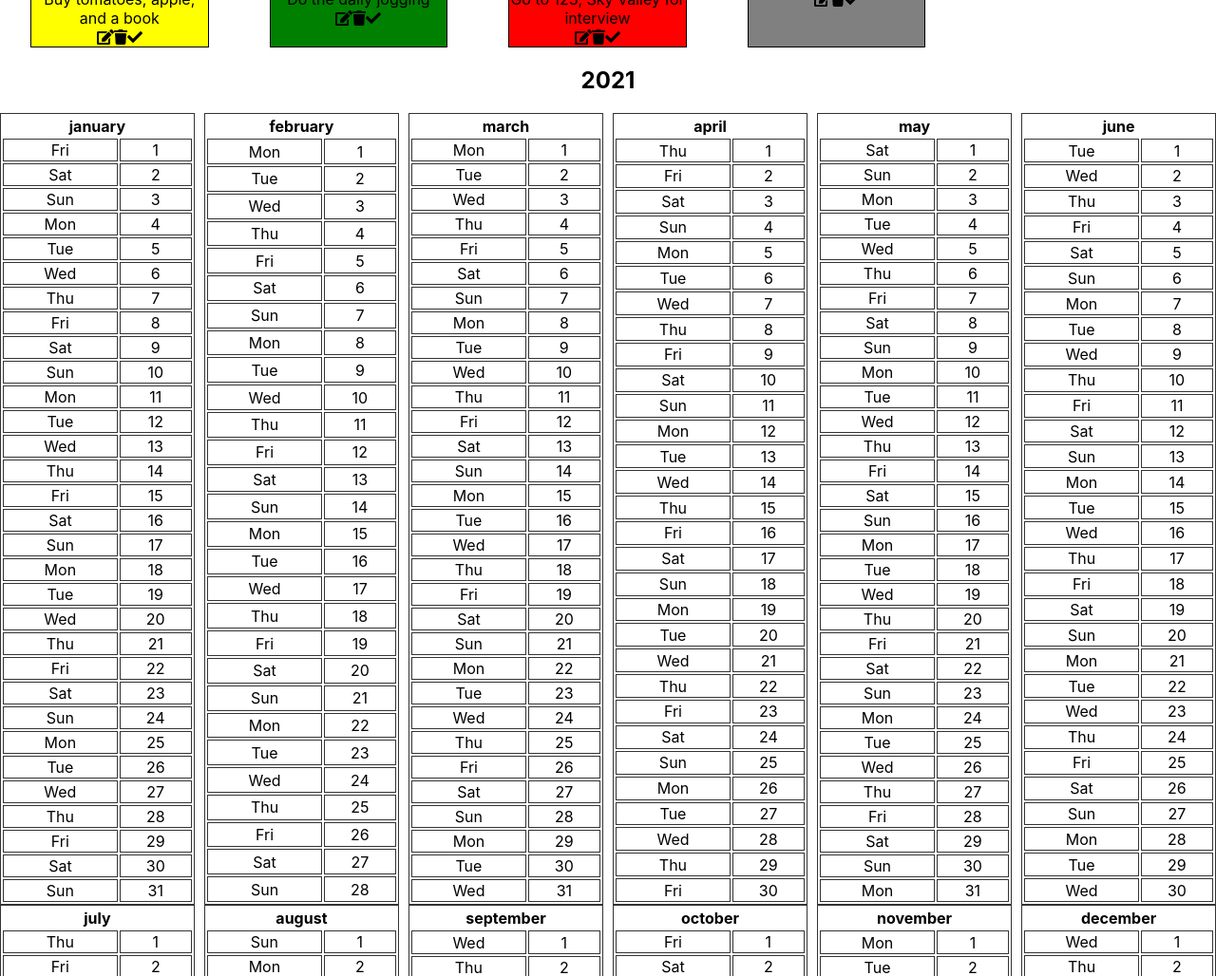
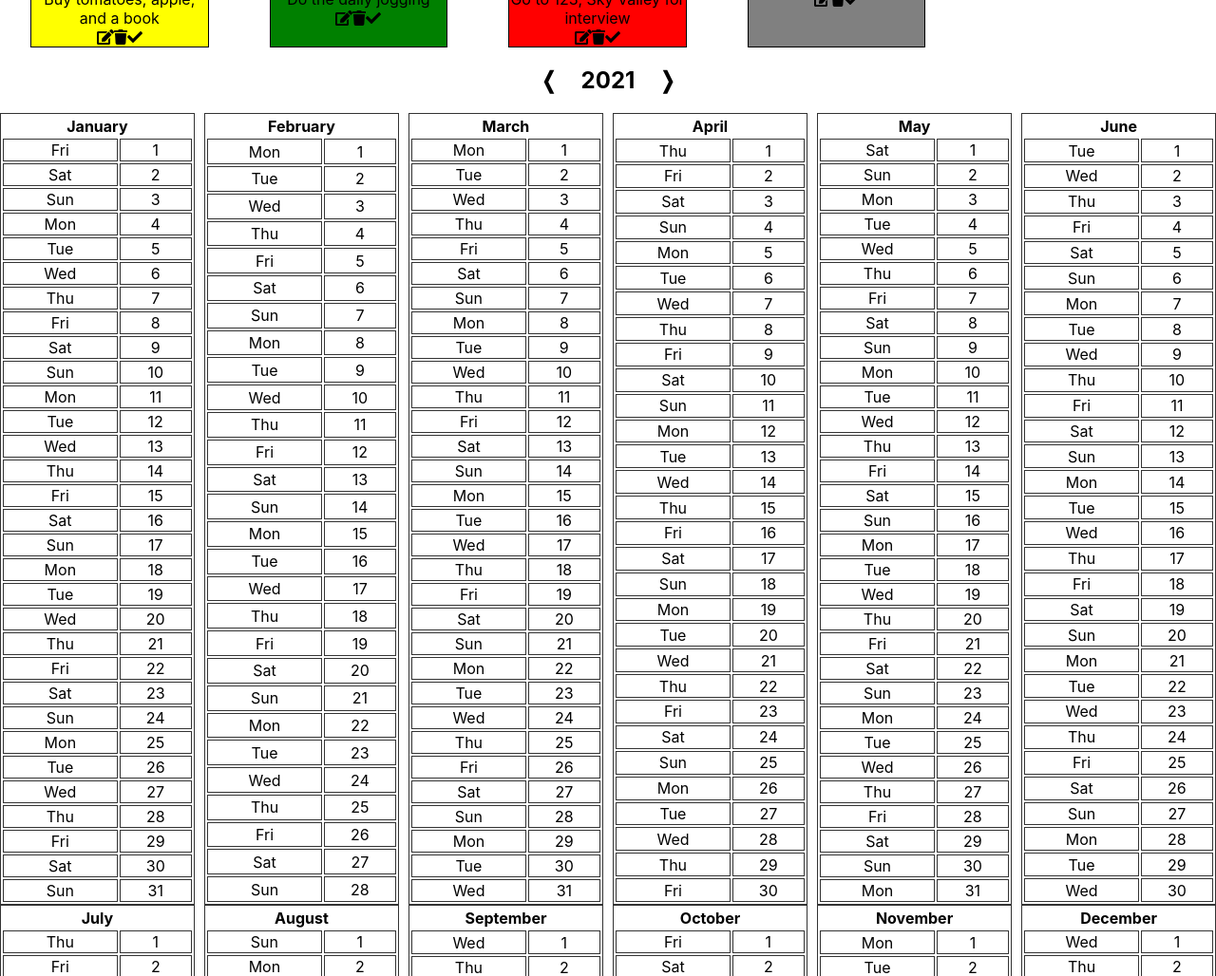
Before and after one commit to Skyrlon/react-todo-list, a React (Create React App) app: page / in a window 1280 px wide. Shown: the part 376-1404 px from the top of the page at 95% size. Built offline with nearby package versions, Linux system fonts and the light colour scheme.

Commit message:
calendar year can now be changed

```diff
--- a/src/components/Calendar.jsx
+++ b/src/components/Calendar.jsx
@@ -7,6 +7,16 @@ const StyledCalendar = styled.div`
   flex-direction: column;
   justify-content: center;
   align-items: center;
+
+  & h2 {
+    user-select: none;
+  }
+
+  & .arrow {
+    display: inline;
+    margin-left: 1em;
+    margin-right: 1em;
+  }
 
   & .calendar {
     display: flex;
@@ -25,20 +35,21 @@ const StyledCalendar = styled.div`
 
 const Calendar = () => {
   const [year, setYear] = useState(new Date(Date.now()).getFullYear());
-  const [calendar, setCalendar] = useState(function () {
+
+  const setUpCalendar = (year) => {
     const months = [
-      "january",
-      "february",
-      "march",
-      "april",
-      "may",
-      "june",
-      "july",
-      "august",
-      "september",
-      "october",
-      "november",
-      "december",
+      "January",
+      "February",
+      "March",
+      "April",
+      "May",
+      "June",
+      "July",
+      "August",
+      "September",
+      "October",
+      "November",
+      "December",
     ];
     let array = [];
     months.forEach((month, index) => {
@@ -55,11 +66,34 @@ const Calendar = () => {
       array.push({ name: month, days: days });
     });
     return array;
-  });
+  };
+
+  const [calendar, setCalendar] = useState(setUpCalendar(year));
 
   return (
     <StyledCalendar>
-      <h2>{year}</h2>
+      <h2>
+        <div
+          className="arrow"
+          onClick={() => {
+            setYear(year - 1);
+            setCalendar(setUpCalendar(year - 1));
+          }}
+        >
+          &#10092;
+        </div>
+        {year}
+        <div
+          className="arrow"
+          onClick={() => {
+            setYear(year + 1);
+            setCalendar(setUpCalendar(year + 1));
+          }}
+        >
+          &#10093;
+        </div>
+      </h2>
+
       <div className="calendar">
         {calendar.map((month) => (
           <table key={month.name}>
```
